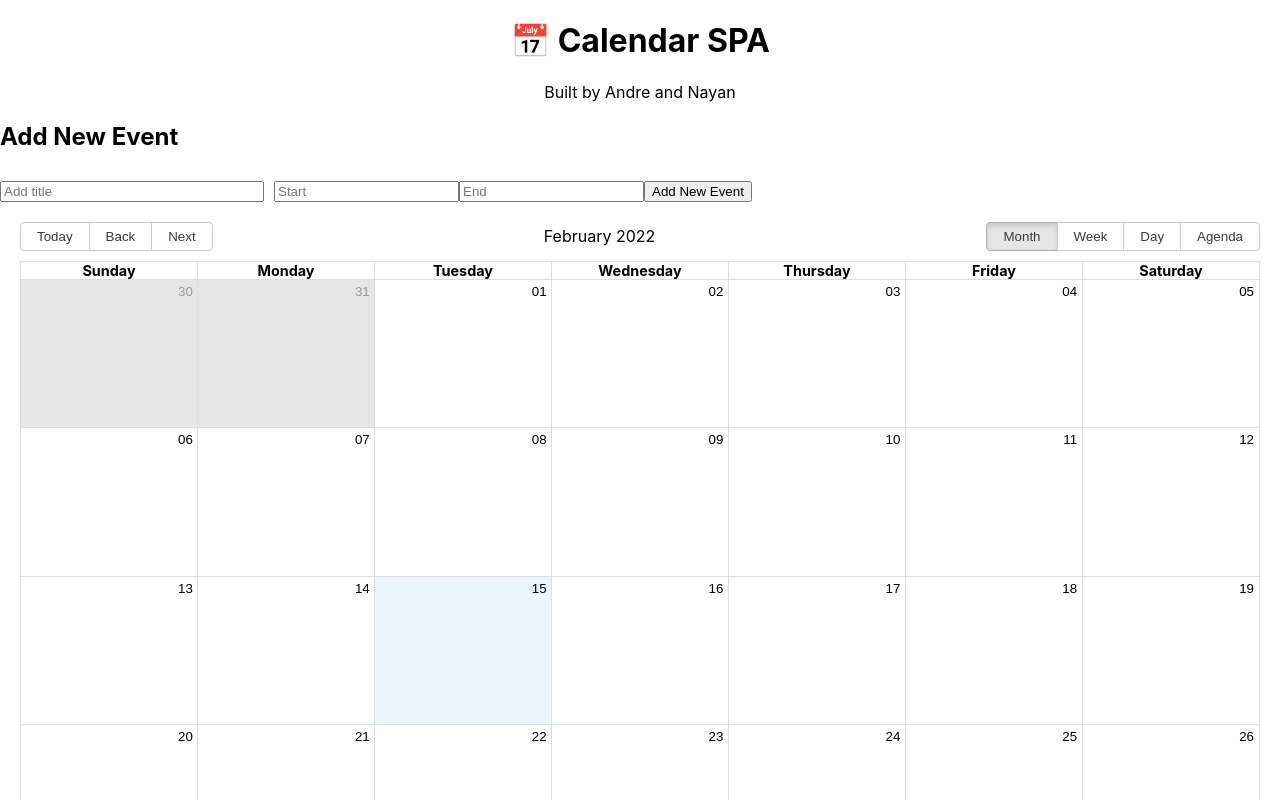
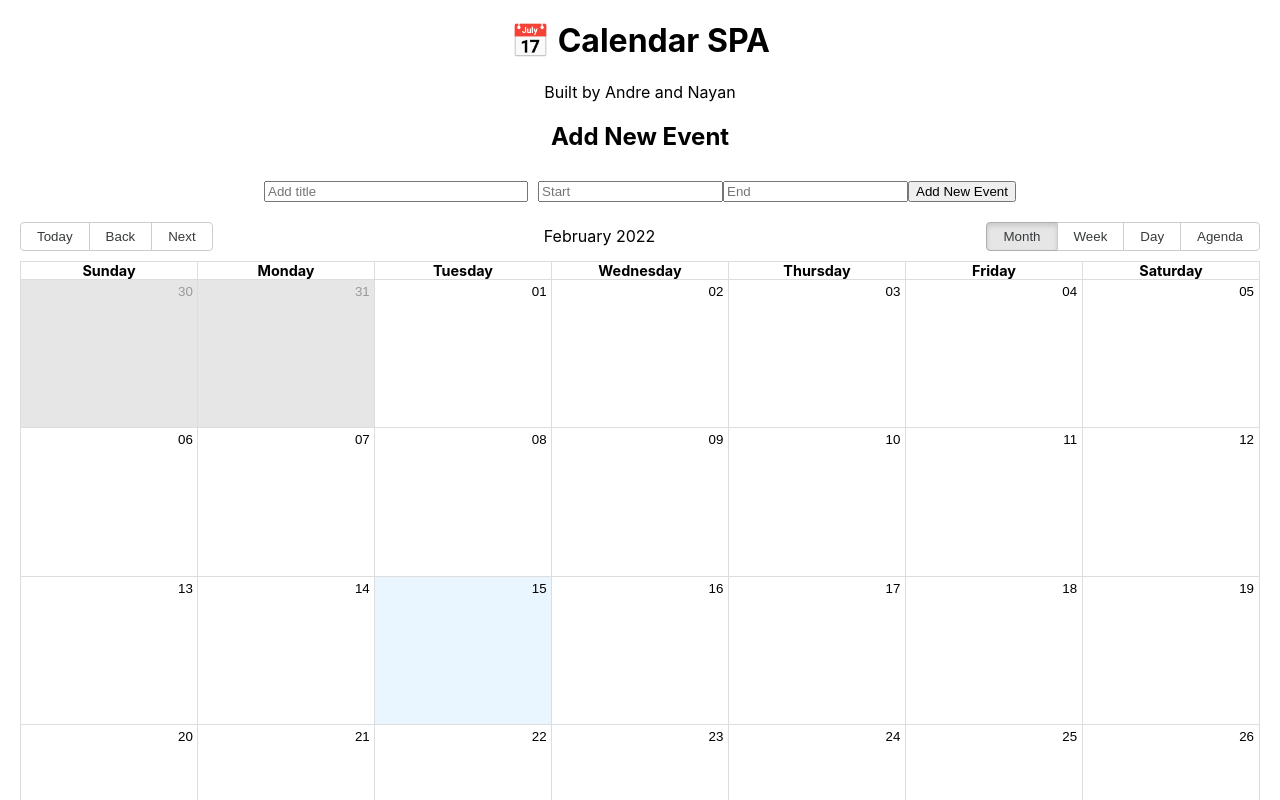
Before and after one commit to andrecastropaiva/bootcamp-project, a React (Create React App) app: page / in a window 1280 px wide. Shown: the top 800 px of the page. Built offline with nearby package versions, Linux system fonts and the light colour scheme.

Commit message:
added some CSS

```diff
--- a/src/components/calendar.js
+++ b/src/components/calendar.js
@@ -53,8 +53,9 @@ function CalendarApp() {
     }
     return (
         <div>
-        <h2> Add New Event </h2>
-        <div>
+        <div class = "NewEvent">
+            <h2> Add New Event </h2>
+
             <input type="text" placeholder="Add title" style ={{width: "20%", marginRight: "10px"}}
             value = {newEvent.title} onChange = {(e) => setNewEvent({...newEvent, title: e.target.value})}
             />
--- a/src/styles.css
+++ b/src/styles.css
@@ -22,3 +22,6 @@ code {
   font-family: source-code-pro, Menlo, Monaco, Consolas, "Courier New",
     monospace;
 }
+.NewEvent {
+  text-align: center ;
+}
```
